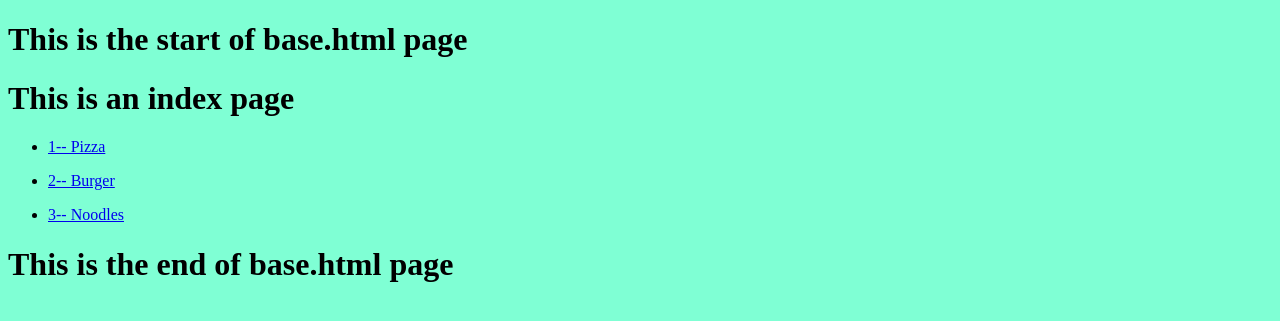
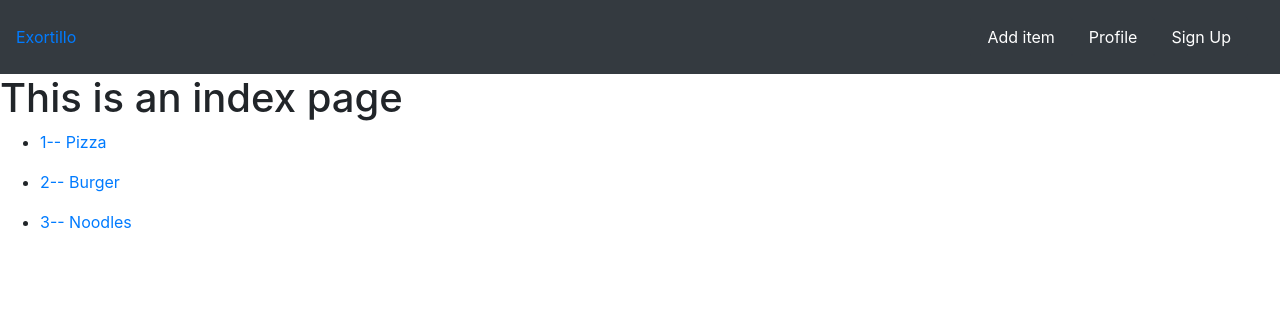
Before and after one commit to vedang6725/DJANGO_VEDANG, a Django app: page /food/home/ in a window 1280 px wide. Shown: the top 321 px of the page. Run offline with Django 4.2, Linux system fonts and the light colour scheme; data comes from the database, SQL or seed files in the repository.

Commit message:
commit:22

```diff
--- a/mysite/food/templates/food/static/food/style.css
+++ b/mysite/food/static/food/style.css
@@ -1,3 +1,3 @@
-body {
+body{
     background-color: aquamarine;
 }
--- a/mysite/food/templates/food/base.html
+++ b/mysite/food/templates/food/base.html
@@ -7,13 +7,35 @@
     <meta name="viewport" content="width=device-width, initial-scale=1.0">
     <title>Document</title>
     <link rel="stylesheet" href="{% static 'food/style.css' %}">
+     <link rel="stylesheet" href="https://cdn.jsdelivr.net/npm/bootstrap@4.3.1/dist/css/bootstrap.min.css" integrity="sha384-ggOyR0iXCbMQv3Xipma34MD+dH/1fQ784/j6cY/iJTQUOhcWr7x9JvoRxT2MZw1T" crossorigin="anonymous">
+<script src="https://cdn.jsdelivr.net/npm/bootstrap@4.3.1/dist/js/bootstrap.min.js" integrity="sha384-JjSmVgyd0p3pXB1rRibZUAYoIIy6OrQ6VrjIEaFf/nJGzIxFDsf4x0xIM+B07jRM" crossorigin="anonymous"></script>
 </head>
 <body>
-    <h1>This is the start of base.html page</h1>
+   <nav class="navbar navbar-dark bg-dark">
+    <a href="{% url 'food:index' %}" class="nav-brand">
+        Exortillo</a>
+
+    <div class="navbar">
+        <a href="#" class="nav-item nav-link btn btn-dark">
+            Add item
+        </a>
+
+        <a href="#" class="nav-item nav-link btn btn-dark">
+            Profile
+        </a>
+
+        <a href="#" class="nav-item nav-link btn btn-dark">
+            Sign Up
+        </a>
+    </div>
+</nav>
+
+
+
 
     {% block body %}
     {% endblock %}
 
-    <h1>This is the end of base.html page</h1>
+
 </body>
 </html>
```
Also changed, not shown: mysite/food/templates/food/detail.html (+9 -3 lines), 1 other file.
